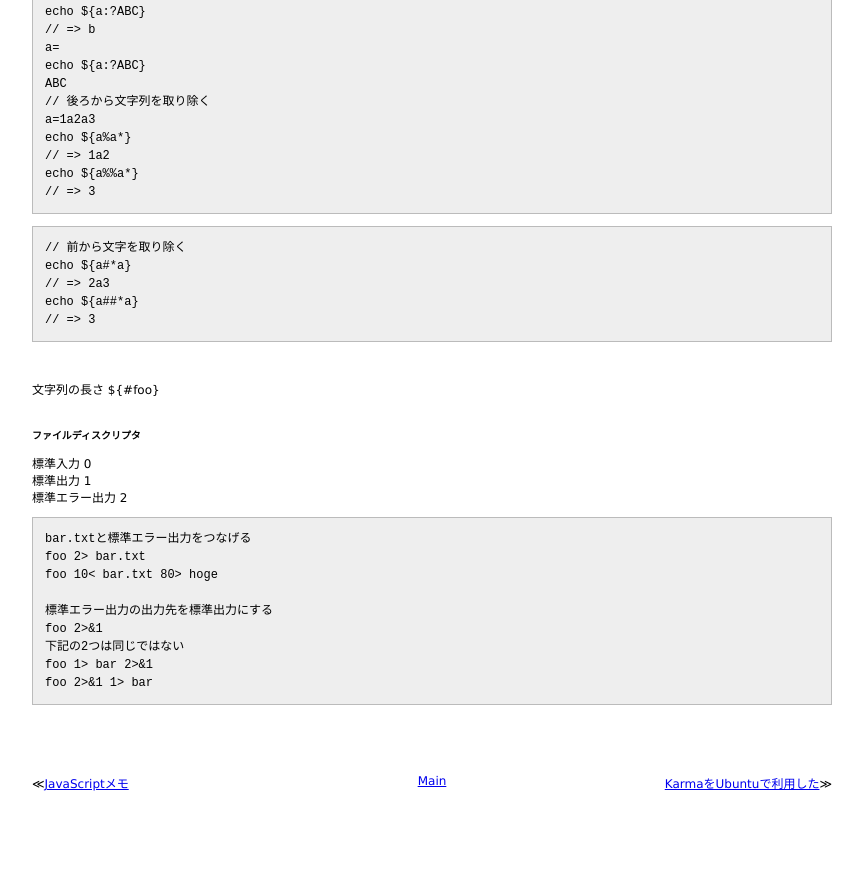
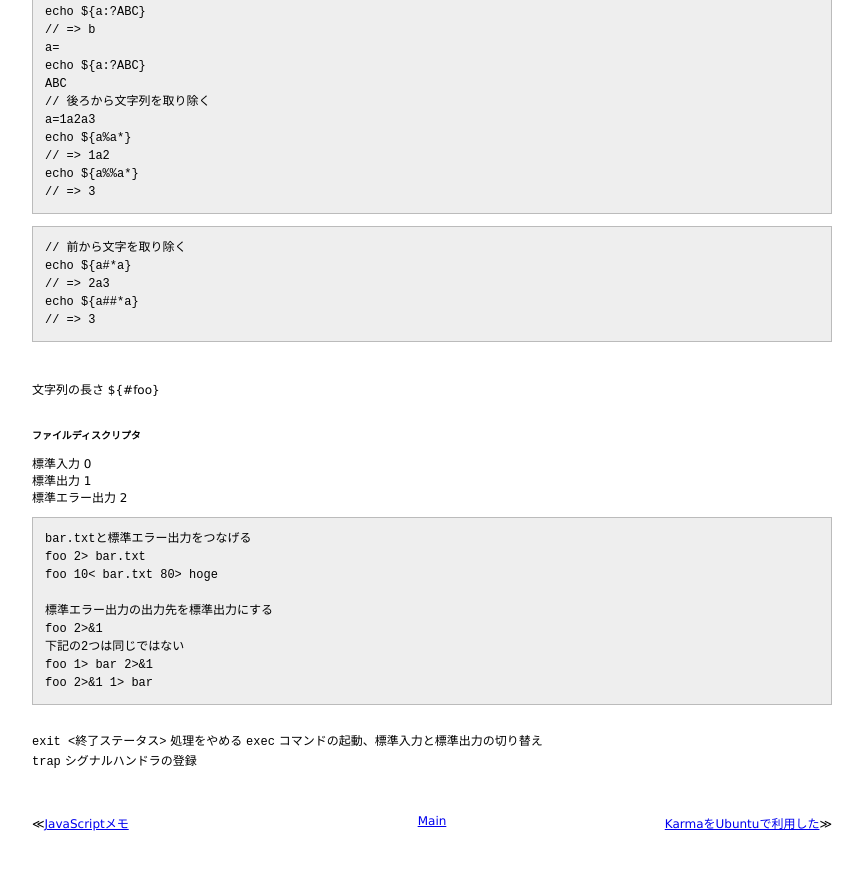
Before and after one commit to 38elements/38elements.github.com, a Jekyll site: the page built from _posts/2014-4-20-shell.md, in a window 1280 px wide and 900 px high, scrolled down 2121 px. Shown: the top 870 px of the window, without its empty margins (208-1071 px from the left). Built offline with Jekyll 4.4.1, drawn with Linux system fonts in a browser that asks for light colours; Markdown is read by kramdown in place of the engine named in the settings.

Commit message:
Update 2014-4-20-shell.md

````diff
--- a/_posts/2014-4-20-shell.md
+++ b/_posts/2014-4-20-shell.md
@@ -172,3 +172,6 @@ foo 1> bar 2>&1
 foo 2>&1 1> bar
 ```
 <br>
+`exit <終了ステータス>` 処理をやめる
+`exec` コマンドの起動、標準入力と標準出力の切り替え
+`trap` シグナルハンドラの登録
````
